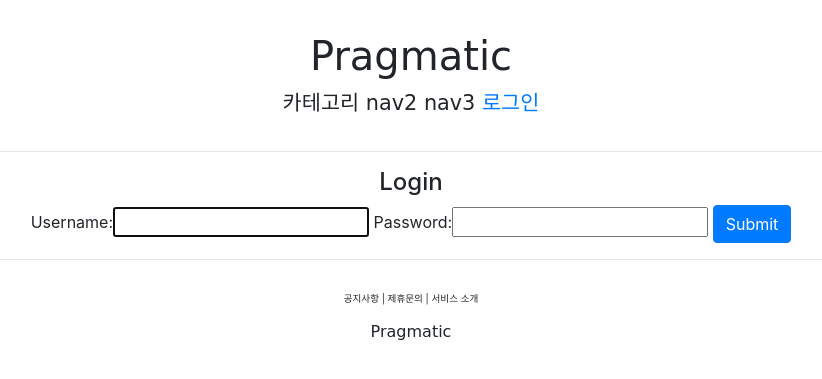
After one commit to chl8488/pinterest, a Django app: page /account/login/ in a window 1280 px wide. The commit adds this page. Shown: the top 379 px of the page, without its empty margins (229-1051 px from the left). Run offline with Django 3.2, Linux system fonts and the light colour scheme; some web fonts are replaced.

Commit message:
django login,logout Views

```diff
--- /dev/null
+++ b/accountapp/templates/accountapp/login.html
@@ -0,0 +1,18 @@
+{% extends 'base.html' %}
+
+{% block content %}
+
+  <div style="text-align: center">
+    <div>
+      <h4>Login</h4>
+    </div>
+    <div>
+      <form action="" method="post">
+        {% csrf_token %}
+        {{ form }}
+        <input type="submit" class="btn btn-primary">
+      </form>
+    </div>
+  </div>
+
+{% endblock%}
--- a/accountapp/urls.py
+++ b/accountapp/urls.py
@@ -1,8 +1,11 @@
+from django.contrib.auth.views import LoginView, LogoutView
 from django.urls import path
 from .views import hello_world,AccountCreateView
 
 app_name= 'accountapp'
 urlpatterns = [
     path('hello_world/', hello_world, name='hello_world'),
+    path('login/',LoginView.as_view(template_name='accountapp/login.html'), name='login'),
+    path('logout/',LogoutView.as_view(), name='logout'),
     path('create_user/',AccountCreateView.as_view(), name='create'),
 ]
--- a/pragmatic/settings.py
+++ b/pragmatic/settings.py
@@ -13,6 +13,8 @@ https://docs.djangoproject.com/en/3.2/ref/settings/
 from pathlib import Path
 
 # Build paths inside the project like this: BASE_DIR / 'subdir'.
+from django.urls import reverse_lazy
+
 BASE_DIR = Path(__file__).resolve().parent.parent
 
 import environ, os
@@ -142,3 +144,6 @@ STATIC_ROOT = os.path.join(BASE_DIR, 'staticfiles')
 STATICFILES_DIRS = [
     BASE_DIR/'static',
 ]
+
+LOGIN_REDIRECT_URL = reverse_lazy('accountapp:hello_world')
+LOGOUT_REDIRECT_URL = reverse_lazy('accountapp:login')
--- a/templates/header.html
+++ b/templates/header.html
@@ -6,6 +6,15 @@
         <span>카테고리</span>
         <span>nav2</span>
         <span>nav3</span>
-        <span>nav4</span>
+
+        {% if not user.is_authenticated %}
+        <a href="{% url 'accountapp:login' %}?next={{request.path}}">
+            <span>로그인</span>
+        </a>
+        {% else %}
+        <a href="{% url 'accountapp:logout' %}?next={{request.path}}">
+            <span>로그아웃</span>
+        </a>
+        {% endif %}
     </div>
 </div>
```
